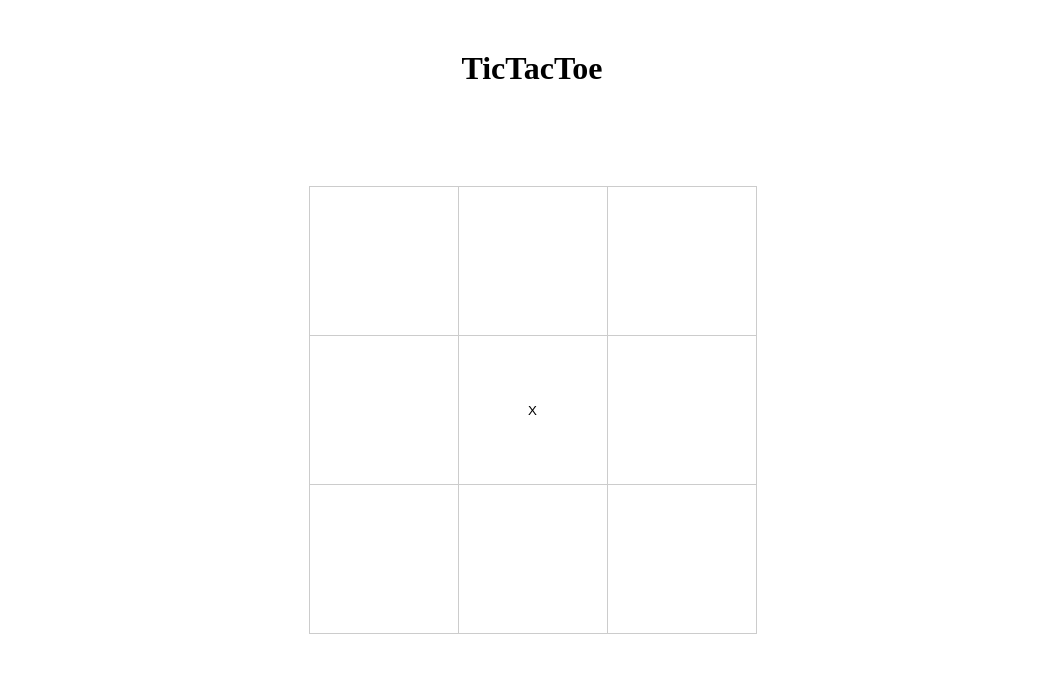
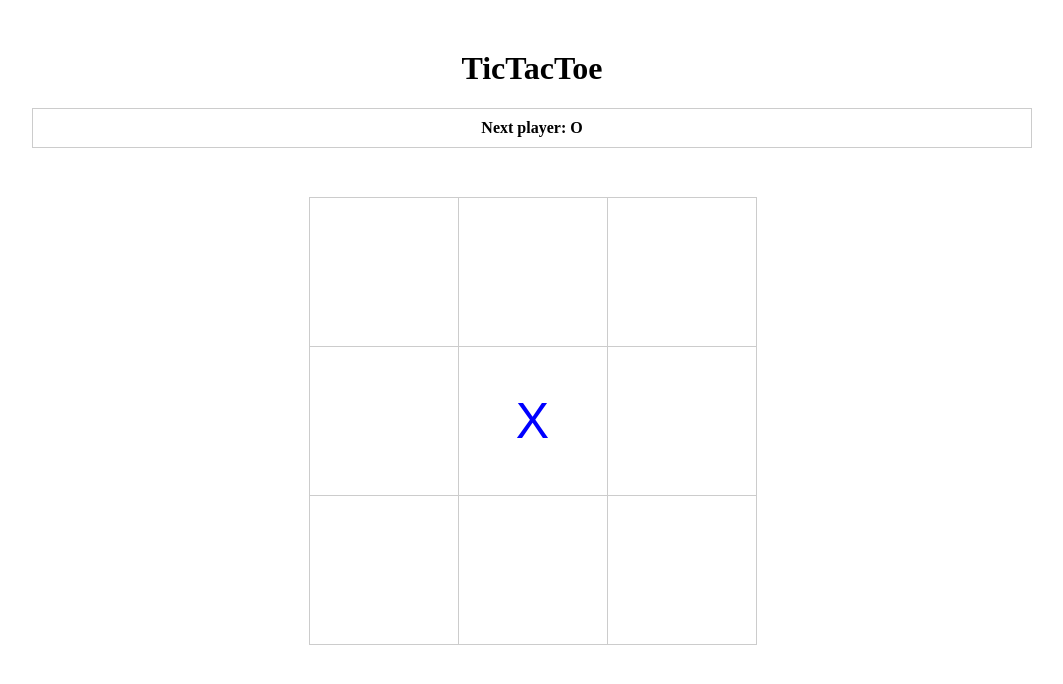
Before and after one commit to 2021-DEV1-118/TicTacToe, a React (Create React App) app: page / in a window 1280 px wide. Both pictures are taken after a click on the button 640 px from the left and 410 px from the top of the page. Shown: the top 684 px of the page, without its empty margins (108-1171 px from the left). Built offline with nearby package versions, Linux system fonts and the light colour scheme; the HTML template or start-up script is replaced by a standard one.

Commit message:
Refactor - Add win and status message - Fix draw test

```diff
--- a/src/components/Cell/Cell.module.scss
+++ b/src/components/Cell/Cell.module.scss
@@ -4,4 +4,13 @@
   background: #fff;
   border: 1px solid #ccc;
   margin: -1px -1px 0 0;
+  font-size: 50px;
+
+  &--O {
+    color: red;
+  }
+
+  &--X {
+    color: blue;
+  }
 }
--- a/src/components/Cell/Cell.tsx
+++ b/src/components/Cell/Cell.tsx
@@ -8,7 +8,10 @@ type Props = {
 
 export const Cell = (props: Props) => {
   return (
-    <button className={styles["cell"]} onClick={props.onClick} data-testid={props.testId}>
+    <button
+      className={`${styles["cell"]} ${styles[`cell--${props.value}`]}`}
+      onClick={props.onClick}
+      data-testid={props.testId}>
       {props.value}
     </button>
   );
--- a/src/components/Grid/Grid.module.scss
+++ b/src/components/Grid/Grid.module.scss
@@ -1,5 +1,5 @@
 .grid__container {
-  margin: 100px 0;
+  margin: 50px 0;
 }
 
 .grid__row {
--- a/src/pages/TicTacToe.module.scss
+++ b/src/pages/TicTacToe.module.scss
@@ -1,5 +1,11 @@
-.container {
+.game__container {
   margin: 50px auto;
   max-width: 1000px;
   text-align: center;
 }
+
+.game__messages {
+  font-weight: bold;
+  border: 1px solid #ccc;
+  padding: 10px;
+}
--- a/src/pages/TicTacToe.tsx
+++ b/src/pages/TicTacToe.tsx
@@ -42,11 +42,15 @@ function TicTacToe() {
   };
 
   return (
-    <div className={styles["container"]}>
+    <div className={styles["game__container"]}>
       <h1>TicTacToe</h1>
+
+      <div className={styles["game__messages"]}>
+        {moveCount < 9 && !isWinner && <span>Next player: {isXNext ? "X" : "O"}</span>}
+        {isWinner && <span>{isXNext ? "O" : "X"} wins</span>}
+        {moveCount === 9 && !isWinner && <div>Draw</div>}
+      </div>
       <Grid cells={cellValues} onClick={(index) => onClickHandler(index)} />
-      {isWinner && <div>{isXNext ? "O" : "X"} wins</div>}
-      {moveCount === 9 && <div>Draw</div>}
     </div>
   );
 }
```
Also changed, not shown: 1 other file (tests, documents, lock files or other folders).
